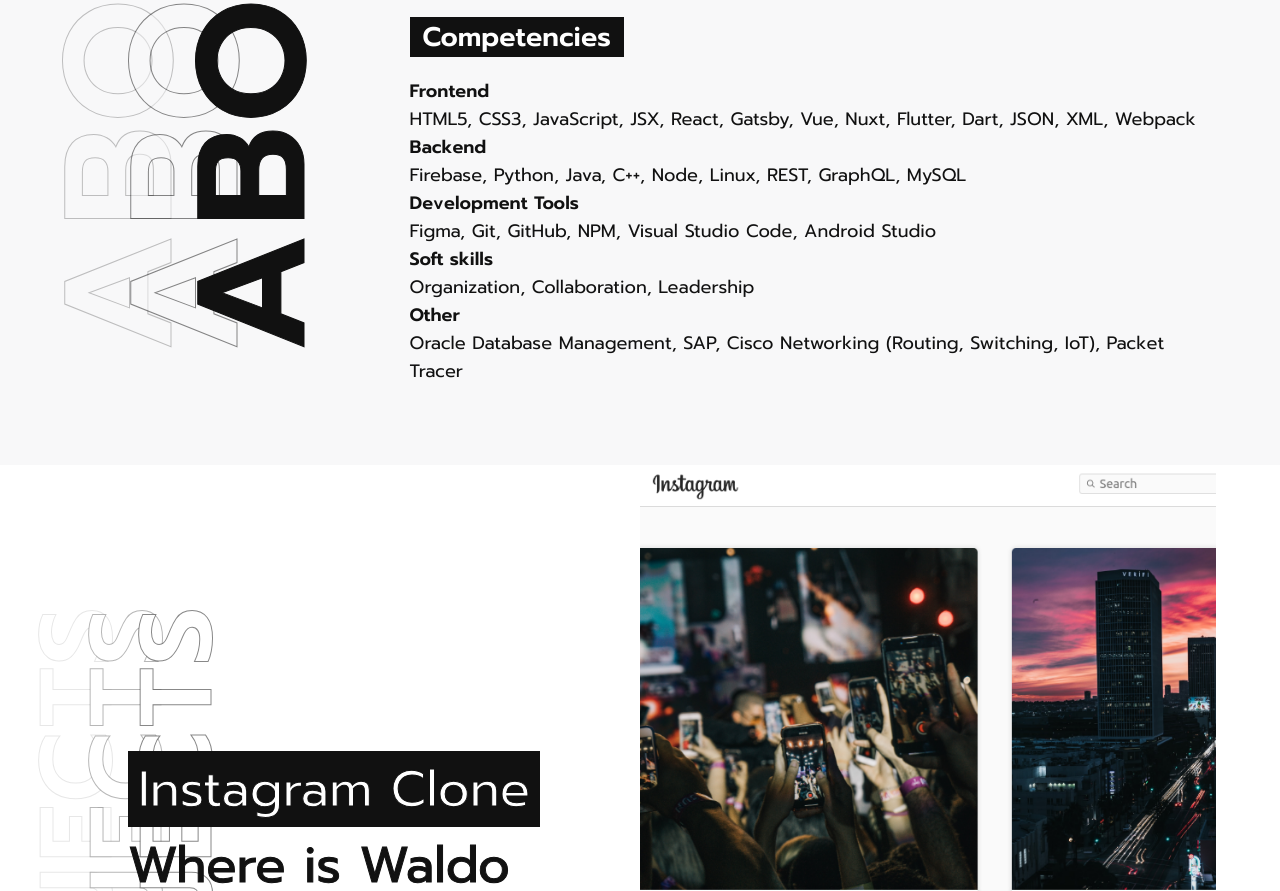
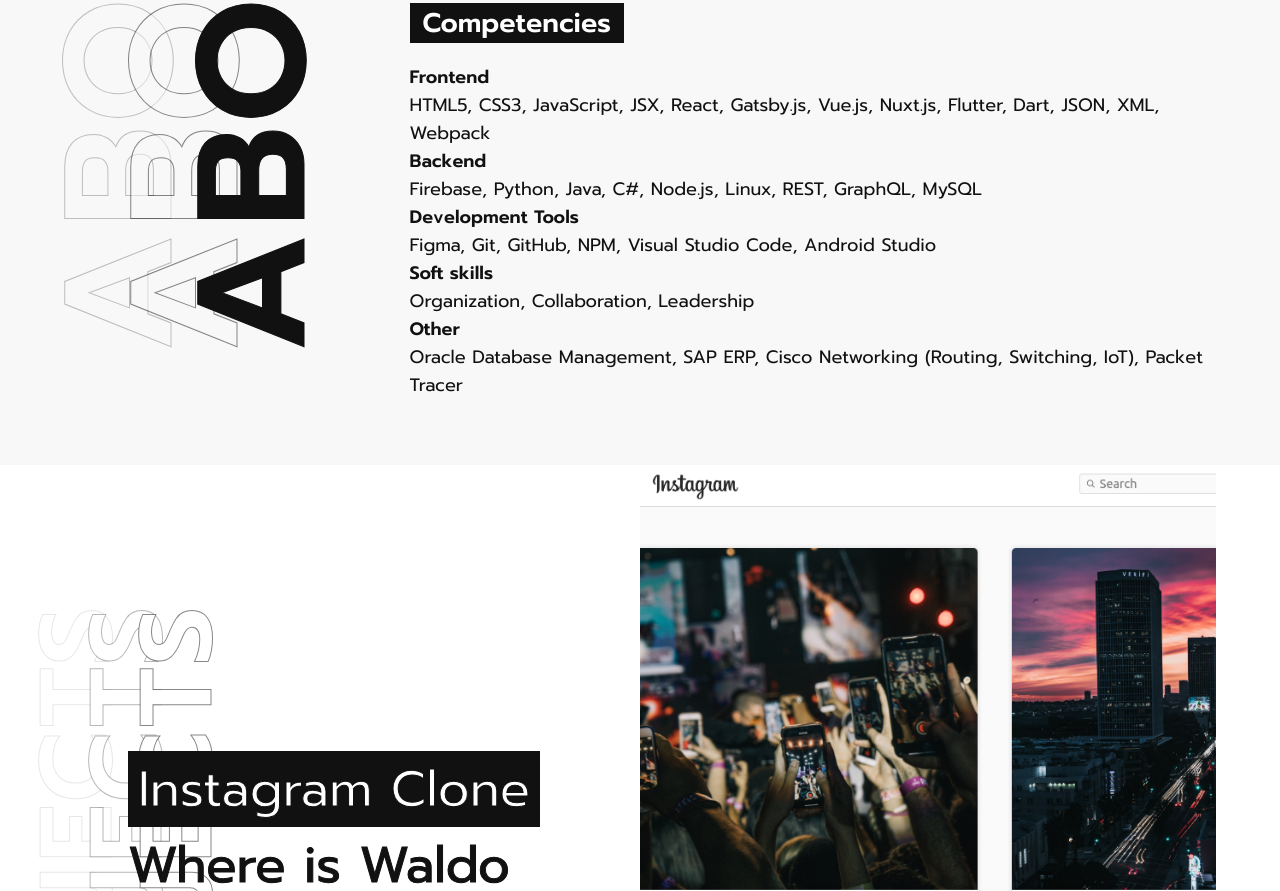
Before and after one commit to amielfilarca/amielfilarca.github.io, a Gatsby site: page / in a window 1280 px wide. Shown: the part 1135-2026 px from the top of the page. Built offline with nearby package versions, Linux system fonts and the light colour scheme; Gatsby itself is replaced by a stand-in of ours.

Commit message:
competencies

```diff
--- a/src/components/About.js
+++ b/src/components/About.js
@@ -70,8 +70,8 @@ export default function About() {
             Frontend
           </b>
           <p data-sal="slide-up" data-sal-delay="300" data-sal-easing="ease">
-            HTML5, CSS3, JavaScript, JSX, React, Gatsby, Vue, Nuxt, Flutter,
-            Dart, JSON, XML, Webpack
+            HTML5, CSS3, JavaScript, JSX, React, Gatsby.js, Vue.js, Nuxt.js,
+            Flutter, Dart, JSON, XML, Webpack
           </p>
           <b
             data-sal="slide-up"
@@ -82,7 +82,7 @@ export default function About() {
             Backend
           </b>
           <p data-sal="slide-up" data-sal-delay="300" data-sal-easing="ease">
-            Firebase, Python, Java, C++, Node, Linux, REST, GraphQL, MySQL
+            Firebase, Python, Java, C#, Node.js, Linux, REST, GraphQL, MySQL
           </p>
           <b
             data-sal="slide-up"
@@ -115,7 +115,7 @@ export default function About() {
             Other
           </b>
           <p data-sal="slide-up" data-sal-delay="300" data-sal-easing="ease">
-            Oracle Database Management, SAP, Cisco Networking (Routing,
+            Oracle Database Management, SAP ERP, Cisco Networking (Routing,
             Switching, IoT), Packet Tracer
           </p>
         </div>
```
